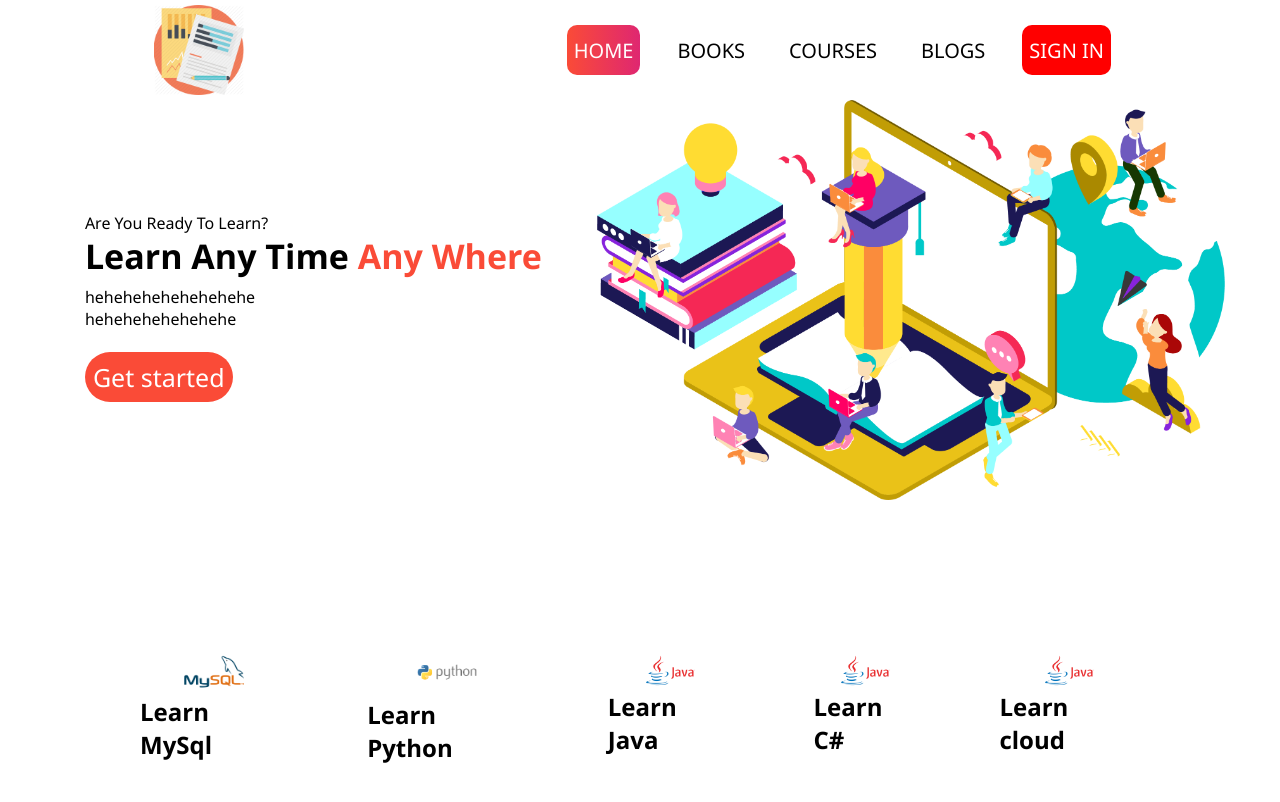
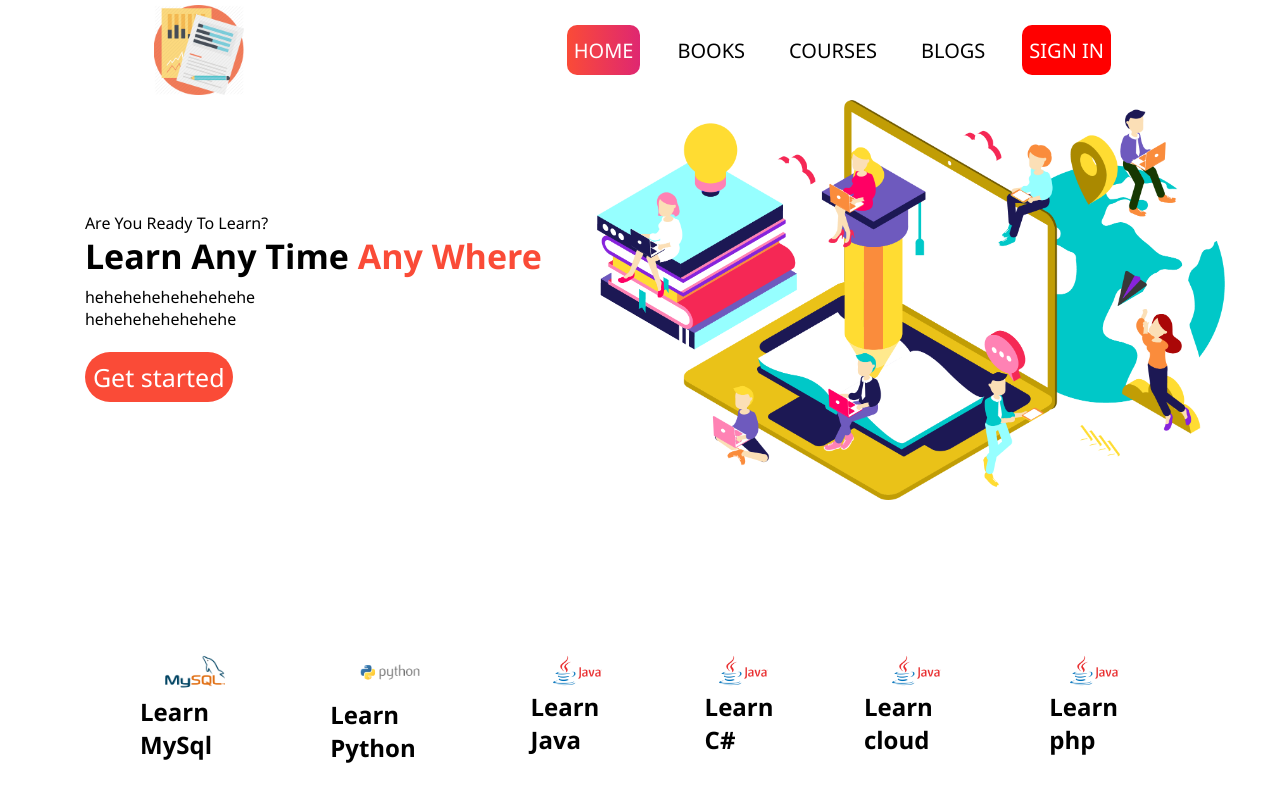
Before and after one commit to AvishkarWadbudhe/E-Learning-Website, a plain HTML site: page index.html in a window 1280 px wide. Drawn offline with Linux system fonts and the light colour scheme.

Commit message:
addcoursephp

```diff
--- a/index.html
+++ b/index.html
@@ -62,7 +62,10 @@
                     <img src="Subjects logo/java.png" alt="java logo" style="width:60px;">
                     <h2>Learn cloud</h2>
                 </div>
-
+                <div class="boxes">
+                    <img src="Subjects logo/java.png" alt="java logo" style="width:60px;">
+                    <h2>Learn php</h2>
+                </div>
         </section>
     </div>
 
```
